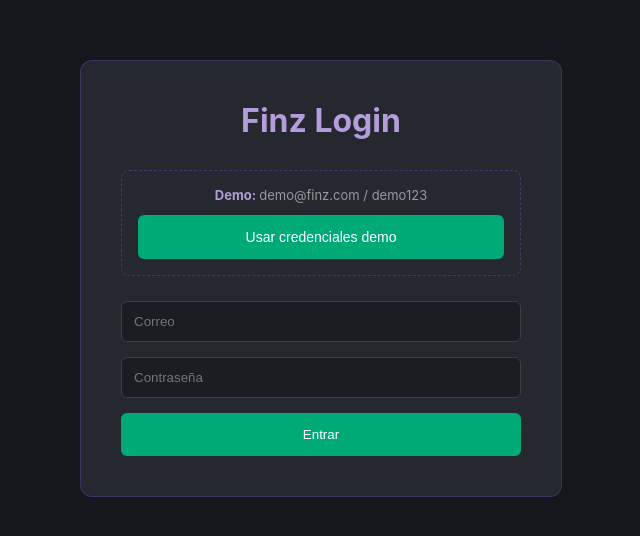
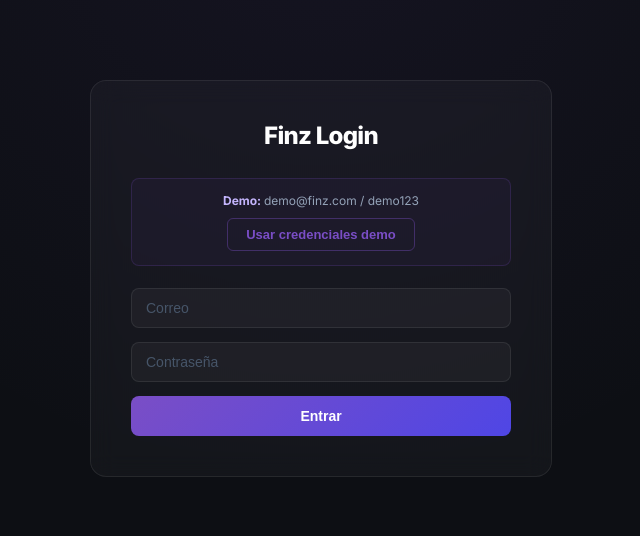
Before and after one commit to Gersosa-18/finz-frontend, a React (Create React App) app: page /login in a window 1280 px wide. Shown: the part 122-658 px from the top of the page, without its empty margins (319-959 px from the left). Built offline with nearby package versions, Linux system fonts and the light colour scheme; no server answers.

Commit message:
feat: rediseño de UI - sidebar, navbar, tarjetas del dashboard y login.

```diff
--- a/public/index.html
+++ b/public/index.html
@@ -1,4 +1,4 @@
-<!DOCTYPE html>
+<!doctype html>
 <html lang="en">
   <head>
     <meta charset="utf-8" />
@@ -15,6 +15,10 @@
       user's mobile device or desktop. See https://developers.google.com/web/fundamentals/web-app-manifest/
     -->
     <link rel="manifest" href="%PUBLIC_URL%/manifest.json" />
+    <link
+      href="https://fonts.googleapis.com/css2?family=Inter:wght@400;500;600;700;800&family=JetBrains+Mono:wght@500;700&display=swap"
+      rel="stylesheet"
+    />
     <!--
       Notice the use of %PUBLIC_URL% in the tags above.
       It will be replaced with the URL of the `public` folder during the build.
--- a/src/components/Navbar.css
+++ b/src/components/Navbar.css
@@ -2,27 +2,43 @@
   display: flex;
   justify-content: space-between;
   align-items: center;
-  padding: 20px;
-  background: #2a2e35;
-  border-bottom: 1px solid #3a3e45;
+  padding: 0 24px;
+  height: 56px;
+  background: rgba(13, 15, 20, 0.8);
+  backdrop-filter: blur(12px);
+  border-bottom: 1px solid rgba(255, 255, 255, 0.05);
+  position: sticky;
+  top: 0;
+  z-index: 30;
 }
 
-.navbar-brand h1 {
-  margin: 0;
-  color: #7a4ec6;
-  font-size: 24px;
+.navbar-page-title {
+  font-size: 11px;
+  font-weight: 800;
+  color: #64748b;
+  text-transform: uppercase;
+  letter-spacing: 0.15em;
+}
+
+.navbar-right {
+  display: flex;
+  align-items: center;
+  gap: 12px;
 }
 
 .btn-logout {
-  padding: 10px 20px;
-  background: #2a2e35;
-  color: white;
-  border: 1px solid #3a3e45;
+  padding: 6px 14px;
+  background: none;
+  color: #64748b;
+  border: 1px solid rgba(255, 255, 255, 0.08);
   border-radius: 6px;
   cursor: pointer;
-  transition: background 0.2s;
+  font-size: 12px;
+  font-weight: 600;
+  transition: all 0.15s;
 }
 
 .btn-logout:hover {
-  background: #3a3e45;
+  color: #f87171;
+  border-color: rgba(248, 113, 113, 0.3);
 }
--- a/src/components/Navbar.tsx
+++ b/src/components/Navbar.tsx
@@ -13,14 +13,15 @@ const Navbar: React.FC<NavbarProps> = ({ onLogout }) => {
     onLogout?.();
     navigate("/login");
   };
+
   return (
     <nav className="navbar">
-      <div className="navbar-brand">
-        <h1>Finz</h1>
+      <div className="navbar-page-title">Dashboard</div>
+      <div className="navbar-right">
+        <button className="btn-logout" onClick={handleLogout}>
+          Salir
+        </button>
       </div>
-      <button className="btn-logout" onClick={handleLogout}>
-        Salir
-      </button>
     </nav>
   );
 };
--- a/src/components/Sidebar.css
+++ b/src/components/Sidebar.css
@@ -1,57 +1,93 @@
 .sidebar {
-  width: 200px;
-  background: #2a2e35;
-  padding: 20px;
-  border-right: 1px solid #3a3e45;
+  width: 220px;
+  background: #0a0c10;
+  border-right: 1px solid rgba(255, 255, 255, 0.05);
   height: 100vh;
   position: sticky;
   top: 0;
+  display: flex;
+  flex-direction: column;
+  flex-shrink: 0;
+}
+
+.sidebar-brand {
+  padding: 28px 24px 20px;
+  border-bottom: 1px solid rgba(255, 255, 255, 0.05);
+}
+
+.sidebar-brand h1 {
+  margin: 0;
+  font-size: 22px;
+  font-weight: 800;
+  color: white;
+  letter-spacing: -0.03em;
 }
 
 .sidebar-nav {
   display: flex;
   flex-direction: column;
-  gap: 10px;
+  padding: 16px 12px;
+  gap: 2px;
 }
 
 .nav-item {
-  padding: 12px;
-  background: #3a3e45;
-  color: white;
+  display: flex;
+  align-items: center;
+  gap: 10px;
+  padding: 10px 14px;
+  border-radius: 8px;
+  cursor: pointer;
+  font-size: 13px;
+  font-weight: 600;
+  color: #64748b;
+  background: none;
   border: none;
-  border-radius: 6px;
-  cursor: pointer;
+  border-left: 3px solid transparent;
   text-align: left;
-  font-size: 14px;
-  transition: background 0.2s;
+  width: 100%;
+  transition: all 0.15s;
 }
 
 .nav-item:hover {
-  background: #4a4e55;
+  background: rgba(255, 255, 255, 0.04);
+  color: #e2e8f0;
 }
 
 .nav-item.active {
-  background: #7a4ec6;
-  font-weight: bold;
+  background: linear-gradient(
+    90deg,
+    rgba(122, 78, 198, 0.15) 0%,
+    rgba(122, 78, 198, 0) 100%
+  );
+  color: #c4b5fd;
+  border-left-color: #7a4ec6;
 }
 
 @media (max-width: 768px) {
   .sidebar {
     width: 100%;
-    padding: 10px;
+    height: auto;
     border-right: none;
-    border-bottom: 1px solid #3a3e45;
-    height: auto;
+    border-bottom: 1px solid rgba(255, 255, 255, 0.05);
   }
-
+  .sidebar-brand {
+    display: none;
+  }
   .sidebar-nav {
     flex-direction: row;
-    gap: 5px;
+    padding: 8px;
+    overflow-x: auto;
   }
-
   .nav-item {
-    flex: 1;
-    padding: 8px;
-    font-size: 12px;
+    border-left: none;
+    border-bottom: 2px solid transparent;
+    white-space: nowrap;
+    flex-shrink: 0;
+    width: auto;
+  }
+  .nav-item.active {
+    background: rgba(122, 78, 198, 0.1);
+    border-bottom-color: #7a4ec6;
+    border-left-color: transparent;
   }
 }
--- a/src/components/Sidebar.tsx
+++ b/src/components/Sidebar.tsx
@@ -1,4 +1,5 @@
 import React from "react";
+import { Bell, Calendar, BarChart2, FileText, PieChart } from "lucide-react";
 import "./Sidebar.css";
 
 interface SidebarProps {
@@ -6,25 +7,29 @@ interface SidebarProps {
   onNavigate: (page: string) => void;
 }
 
+const pages = [
+  { id: "alertas", label: "Alertas", icon: Bell },
+  { id: "eventos", label: "Eventos", icon: Calendar },
+  { id: "rsi", label: "📈 RSI", icon: BarChart2 },
+  { id: "weekly-report", label: "Reporte Semanal", icon: FileText },
+  { id: "mag7", label: "Mag 7 vs SPY", icon: PieChart },
+];
+
 const Sidebar: React.FC<SidebarProps> = ({ currentPage, onNavigate }) => {
-  const pages = [
-    { id: "alertas", label: "📊 Alertas" },
-    { id: "eventos", label: "📅 Eventos" },
-    { id: "rsi", label: "📈 RSI" },
-    { id: "weekly-report", label: "📈 Reporte Semanal" },
-    { id: "mag7", label: "🚀 Mag 7 vs SPY" },
-  ];
-
   return (
     <aside className="sidebar">
+      <div className="sidebar-brand">
+        <h1>Finz</h1>
+      </div>
       <nav className="sidebar-nav">
-        {pages.map((page) => (
+        {pages.map(({ id, label, icon: Icon }) => (
           <button
-            key={page.id}
-            className={`nav-item ${currentPage === page.id ? "active" : ""}`}
-            onClick={() => onNavigate(page.id)}
+            key={id}
+            className={`nav-item ${currentPage === id ? "active" : ""}`}
+            onClick={() => onNavigate(id)}
           >
-            {page.label}
+            <Icon size={18} />
+            <span>{label}</span>
           </button>
         ))}
       </nav>
--- a/src/index.css
+++ b/src/index.css
@@ -1,14 +1,11 @@
 body {
   margin: 0;
   background: #14181c;
-  font-family: -apple-system, BlinkMacSystemFont, "Segoe UI", "Roboto", "Oxygen",
-    "Ubuntu", "Cantarell", "Fira Sans", "Droid Sans", "Helvetica Neue",
-    sans-serif;
+  font-family: "Inter", sans-serif;
   -webkit-font-smoothing: antialiased;
   -moz-osx-font-smoothing: grayscale;
 }
 
 code {
-  font-family: source-code-pro, Menlo, Monaco, Consolas, "Courier New",
-    monospace;
+  font-family: "JetBrains Mono", monospace;
 }
--- a/src/pages/Dashboard/Alertas.tsx
+++ b/src/pages/Dashboard/Alertas.tsx
@@ -4,6 +4,7 @@ import CrearAlerta from "../CrearAlerta";
 import "../Dashboard.css";
 import { initNotifications, notify } from "../../utils/notifications";
 import { TickerItem } from "../../components/TickerItem";
+import { Plus } from "lucide-react";
 
 interface AlertasPageProps {
   onDataChange?: () => void;
@@ -142,7 +143,13 @@ const Alertas: React.FC<AlertasPageProps> = ({ onDataChange }) => {
         onClick={() => setMostrarForm(!mostrarForm)}
         disabled={loading}
       >
-        {mostrarForm ? "Cancelar" : "+ Nueva Alerta"}
+        {mostrarForm ? (
+          "Cancelar"
+        ) : (
+          <>
+            <Plus size={16} strokeWidth={3} /> Nueva Alerta
+          </>
+        )}
       </button>
 
       {mostrarForm && (
--- a/src/pages/Login.css
+++ b/src/pages/Login.css
@@ -3,98 +3,122 @@
   display: flex;
   align-items: center;
   justify-content: center;
-  background: #14181c;
+  background: #0d0f14;
+  background-image: radial-gradient(
+    circle at 50% 0%,
+    rgba(122, 78, 198, 0.08) 0%,
+    transparent 60%
+  );
 }
+
 .login-card {
-  background: rgba(42, 46, 53, 0.8);
-  backdrop-filter: blur(10px);
+  background: rgba(255, 255, 255, 0.03);
+  backdrop-filter: blur(12px);
   padding: 40px;
-  border-radius: 12px;
-  max-width: 400px;
-  border: 1px solid rgba(122, 78, 198, 0.3);
+  border-radius: 16px;
+  width: 100%;
+  max-width: 380px;
+  border: 1px solid rgba(255, 255, 255, 0.08);
 }
+
 .login-card h1 {
-  margin: 0 0 30px 0;
-  color: #b39ddb;
+  margin: 0 0 28px 0;
+  color: white;
   text-align: center;
+  font-size: 24px;
+  font-weight: 800;
+  letter-spacing: -0.03em;
 }
+
 .login-card input {
   width: 100%;
-  padding: 12px;
-  margin-bottom: 15px;
-  border: 1px solid #3a3e45;
-  background: rgba(20, 24, 28, 0.6);
+  padding: 11px 14px;
+  margin-bottom: 14px;
+  border: 1px solid rgba(255, 255, 255, 0.08);
+  background: rgba(255, 255, 255, 0.04);
   color: white;
-  border-radius: 6px;
+  border-radius: 8px;
   box-sizing: border-box;
+  font-size: 14px;
+  outline: none;
+  transition: border-color 0.15s;
 }
+
 .login-card input:focus {
-  outline: none;
   border-color: #7a4ec6;
 }
-.login-card button {
+
+.login-card input::placeholder {
+  color: #475569;
+}
+
+.login-card button[type="submit"] {
   width: 100%;
-  padding: 14px;
-  background: #00aa76;
+  padding: 12px;
+  background: linear-gradient(135deg, #7a4ec6, #4f46e5);
   color: white;
   border: none;
-  border-radius: 6px;
+  border-radius: 8px;
   cursor: pointer;
-}
-.login-card button:hover {
-  background: #009966;
-}
-.error-message {
-  background: #fee;
-  color: #c33;
-  padding: 10px;
-  border-radius: 4px;
-  margin-bottom: 15px;
-  text-align: center;
+  font-size: 14px;
+  font-weight: 700;
+  transition: opacity 0.15s;
 }
 
-/* Demo banner */
-/* Demo banner */
+.login-card button[type="submit"]:hover {
+  opacity: 0.88;
+}
+
+.error-message {
+  background: rgba(248, 113, 113, 0.08);
+  color: #f87171;
+  border: 1px solid rgba(248, 113, 113, 0.2);
+  padding: 10px;
+  border-radius: 6px;
+  margin-bottom: 14px;
+  text-align: center;
+  font-size: 13px;
+}
+
 .demo-banner {
-  background: transparent;
-  border: 1px dashed rgba(122, 78, 198, 0.4);
+  background: rgba(122, 78, 198, 0.06);
+  border: 1px solid rgba(122, 78, 198, 0.2);
   border-radius: 8px;
-  padding: 16px;
-  margin-bottom: 25px;
+  padding: 14px;
+  margin-bottom: 22px;
   text-align: center;
 }
 
 .demo-banner p {
-  margin: 0 0 12px 0;
-  color: #999;
-  font-size: 13px;
+  margin: 0 0 10px 0;
+  color: #94a3b8;
+  font-size: 12px;
 }
 
 .demo-banner strong {
-  color: #b39ddb;
+  color: #c4b5fd;
 }
 
 .btn-demo {
-  padding: 10px 20px;
+  padding: 8px 18px;
   background: transparent;
-  color: #00aa76;
-  border: 1px solid #00aa76;
+  color: #7a4ec6;
+  border: 1px solid rgba(122, 78, 198, 0.4);
   border-radius: 6px;
   cursor: pointer;
-  font-size: 14px;
-  transition: all 0.2s;
+  font-size: 13px;
+  font-weight: 600;
+  transition: all 0.15s;
 }
 
 .btn-demo:hover {
-  background: #00aa76;
-  color: white;
+  background: rgba(122, 78, 198, 0.12);
+  color: #c4b5fd;
 }
+
 @media (max-width: 768px) {
   .login-card {
     margin: 20px;
-    padding: 30px 20px;
-  }
-  .login-card h1 {
-    font-size: 24px;
+    padding: 28px 20px;
   }
 }
```
Also changed, not shown: src/pages/Dashboard.css (+43 -28 lines).
